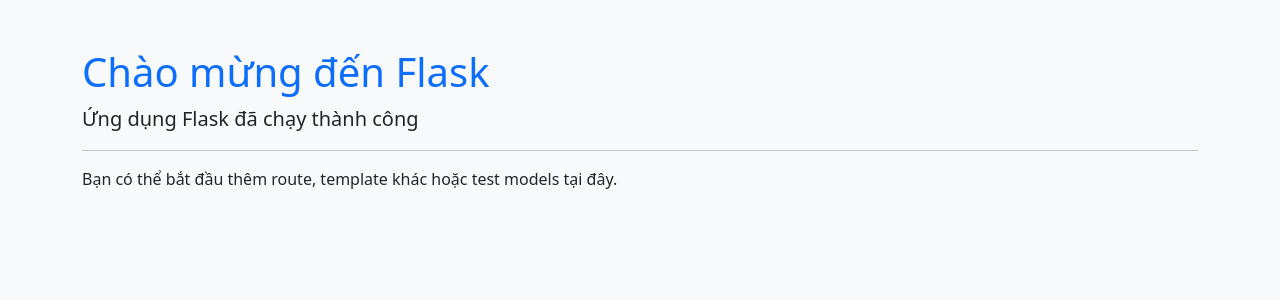
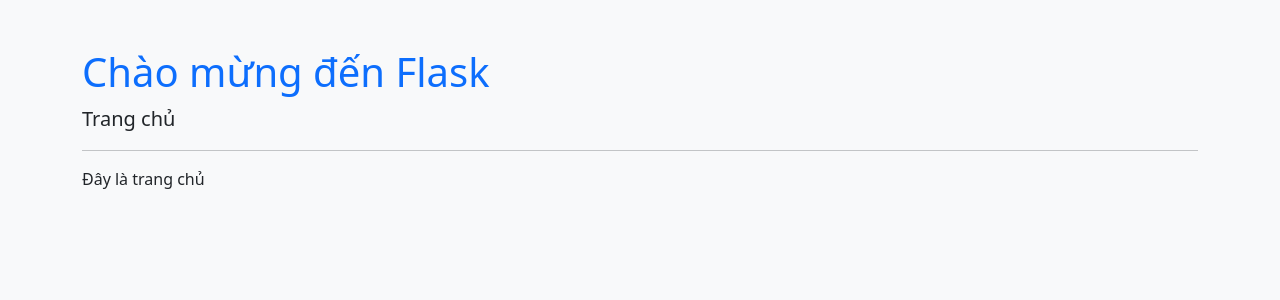
Before and after one commit to Theanh130124/Flask_Schedule_Health, a Flask app: page / in a window 1280 px wide. Shown: the top 300 px of the page. Run offline with Flask 3, Linux system fonts and the light colour scheme.

Commit message:
Update home page

```diff
--- a/app/templates/index.html
+++ b/app/templates/index.html
@@ -8,9 +8,9 @@
 <body class="bg-light">
     <div class="container mt-5">
         <h1 class="text-primary">Chào mừng đến  Flask</h1>
-        <p class="lead">Ứng dụng Flask đã chạy thành công</p>
+        <p class="lead">Trang chủ</p>
         <hr>
-        <p>Bạn có thể bắt đầu thêm route, template khác hoặc test models tại đây.</p>
+        <p>Đây là trang chủ</p>
     </div>
 </body>
 </html>
```
